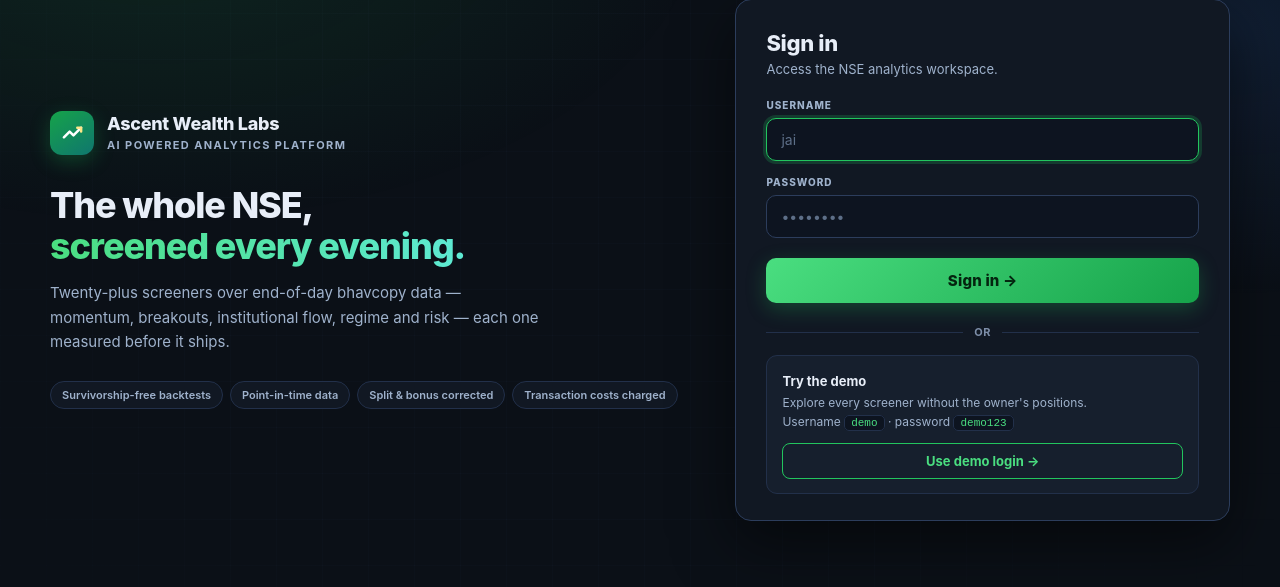
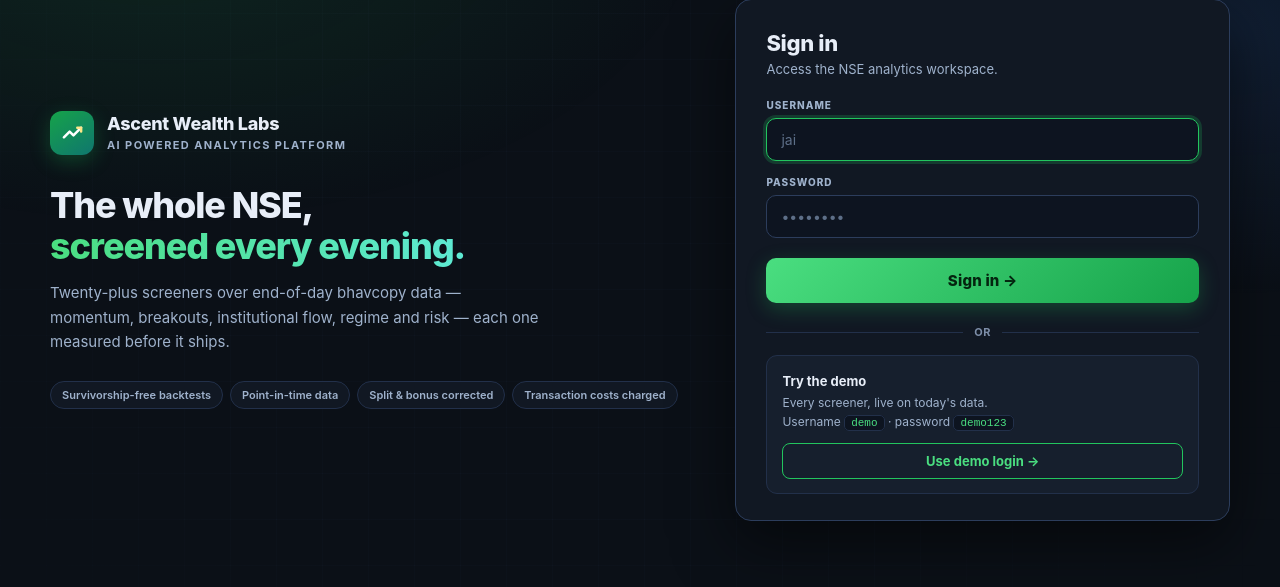
Before and after one commit to jaideep2403/nse-trend-screener, a Flask app: page /login in a window 1280 px wide. Shown: the part 33-620 px from the top of the page. Run offline with Flask 3, Linux system fonts and the light colour scheme; parts of the project's set-up code (start-up, migrations or seed data) failed here and were passed over.

Commit message:
login: drop the owner-positions wording from the demo box [skip ci]
"Explore every screener without the owner's positions" told a prospective client
about an account tier they will never have, and framed the demo by what it lacks.
Now states what it does offer.

Co-Authored-By: Claude Opus 5 <noreply@anthropic.com>

```diff
--- a/templates/login.html
+++ b/templates/login.html
@@ -304,7 +304,7 @@
 
       <div class="demo">
         <b>Try the demo</b>
-        <p>Explore every screener without the owner's positions.<br>
+        <p>Every screener, live on today's data.<br>
            Username <code>demo</code> · password <code>demo123</code></p>
         <button type="button" class="demo-fill" onclick="fillDemo()">Use demo login →</button>
       </div>
```
